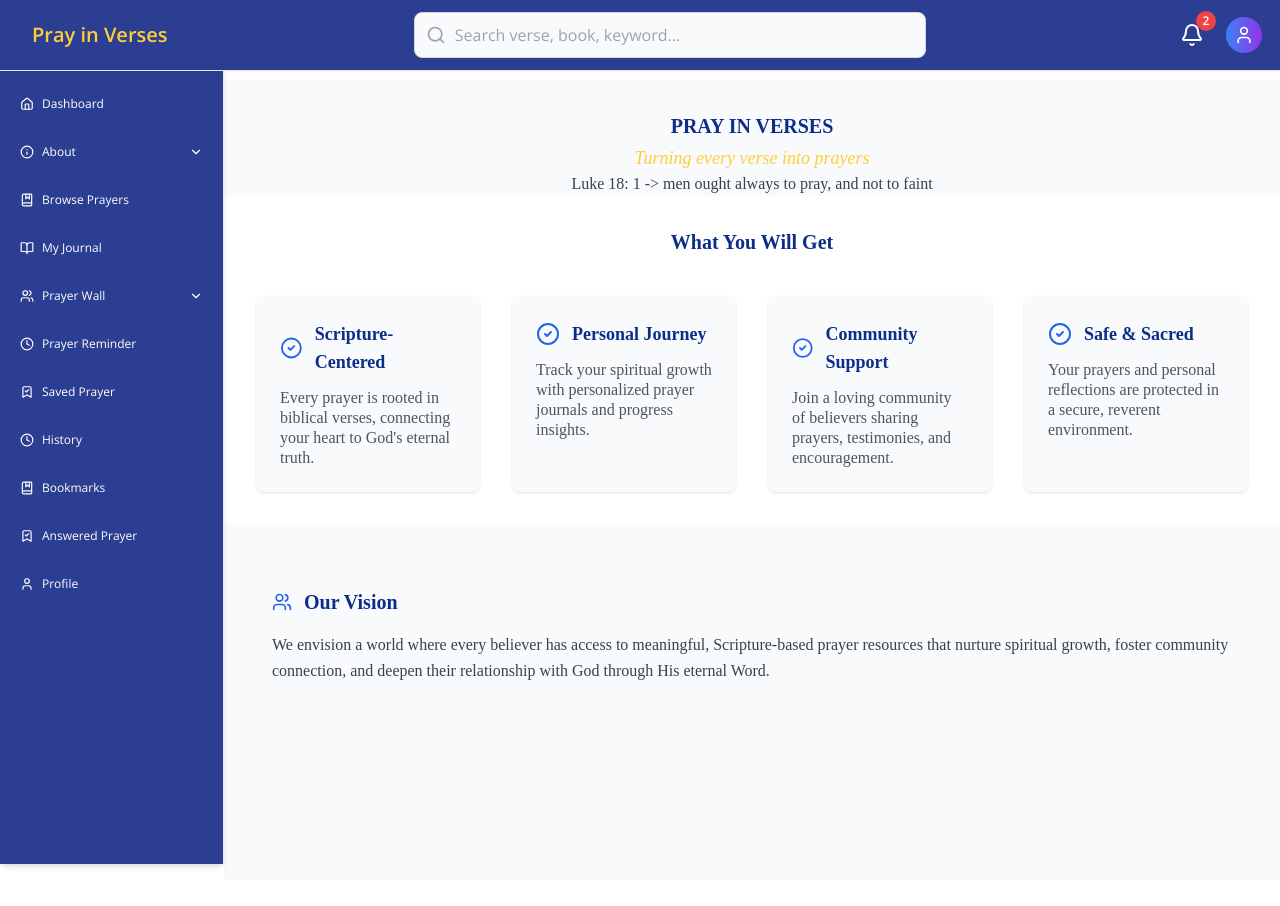
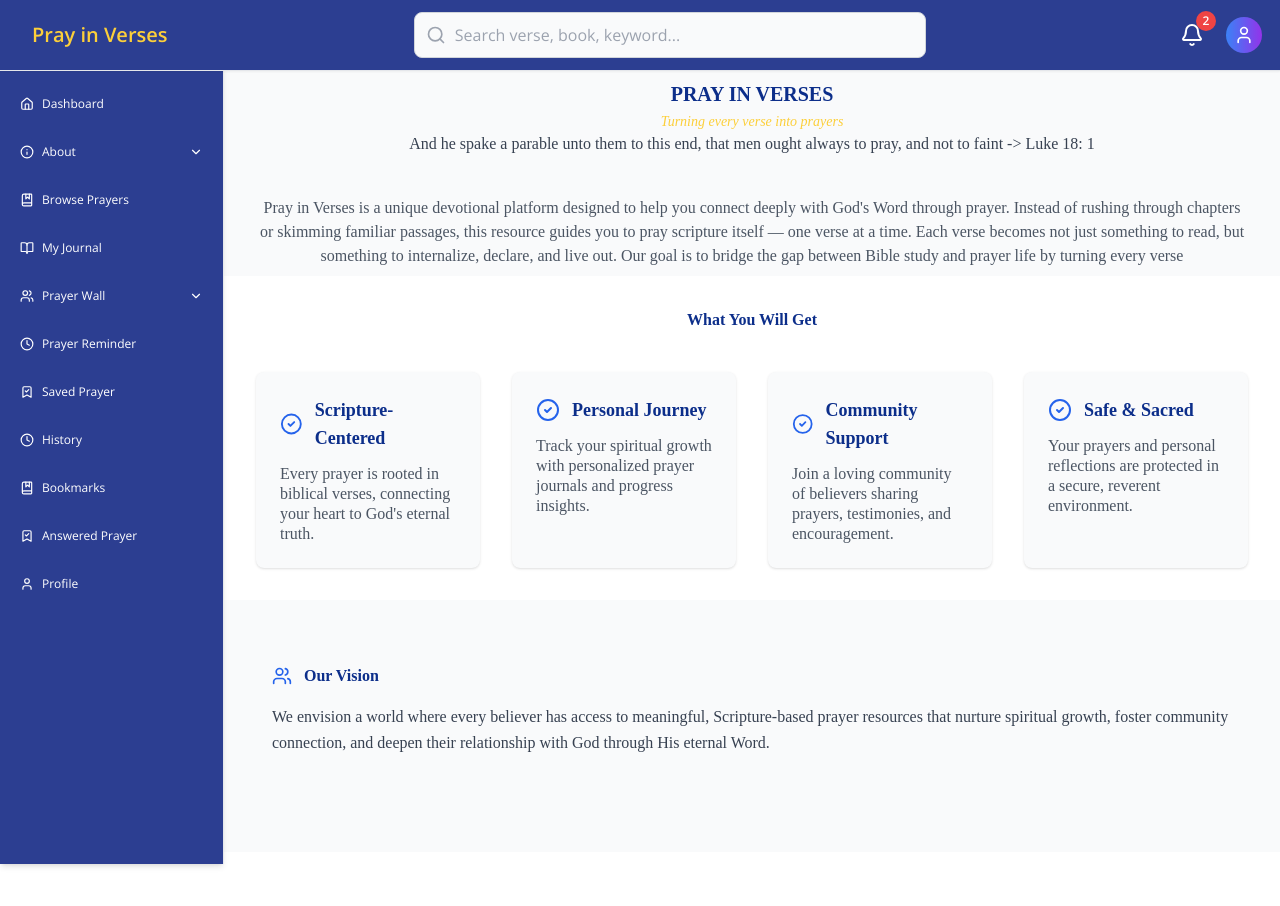
Before and after one commit to preckidtech/Pray-in-Verses, a React (Vite) app: page /about in a window 1280 px wide. Shown: the top 906 px of the page. After the commit the page ends 852 px from the top, so only its background shows below. Built offline with nearby package versions, Linux system fonts and the light colour scheme.

Commit message:
new update on about

```diff
--- a/src/data/defaultContent.js
+++ b/src/data/defaultContent.js
@@ -5,33 +5,53 @@ export function getDefaultAboutContent() {
     hero: {
       title: "PRAY IN VERSES",
       description: "Turning every verse into prayers",
-      motivation: "Luke 18: 1 -> men ought always to pray, and not to faint"
+      motivation:
+        "And he spake a parable unto them to this end, that men ought always to pray, and not to faint -> Luke 18: 1",
+      about:
+        " Pray in Verses is a unique devotional platform designed to help you connect deeply with God's Word through prayer. Instead of  rushing through chapters or skimming familiar passages, this resource guides you to pray scripture itself — one verse at a  time. Each verse becomes not just something to read, but something   to internalize, declare, and live out. Our goal is to bridge the  gap between Bible study and prayer life by turning every verse",
     },
     story: {
       title: "Born from a Heart for Prayer",
       paragraphs: [
         "Pray the Bible was born from a simple yet profound realization: prayer becomes more meaningful when anchored in God's own words. We believe that Scripture-based prayer transforms not just our requests, but our entire relationship with the Divine.",
-        "What started as a personal journey of discovery has grown into a platform that helps thousands of believers worldwide deepen their prayer life through the beautiful marriage of Scripture and supplication."
+        "What started as a personal journey of discovery has grown into a platform that helps thousands of believers worldwide deepen their prayer life through the beautiful marriage of Scripture and supplication.",
       ],
       quote: "Your word is a lamp for my feet, a light on my path.",
-      quoteAuthor: "Psalm 119:105"
+      quoteAuthor: "Psalm 119:105",
     },
     features: [
-      { title: "Scripture-Centered", description: "Every prayer is rooted in biblical verses, connecting your heart to God's eternal truth." },
-      { title: "Personal Journey", description: "Track your spiritual growth with personalized prayer journals and progress insights." },
-      { title: "Community Support", description: "Join a loving community of believers sharing prayers, testimonies, and encouragement." },
-      { title: "Safe & Sacred", description: "Your prayers and personal reflections are protected in a secure, reverent environment." }
+      {
+        title: "Scripture-Centered",
+        description:
+          "Every prayer is rooted in biblical verses, connecting your heart to God's eternal truth.",
+      },
+      {
+        title: "Personal Journey",
+        description:
+          "Track your spiritual growth with personalized prayer journals and progress insights.",
+      },
+      {
+        title: "Community Support",
+        description:
+          "Join a loving community of believers sharing prayers, testimonies, and encouragement.",
+      },
+      {
+        title: "Safe & Sacred",
+        description:
+          "Your prayers and personal reflections are protected in a secure, reverent environment.",
+      },
     ],
     stats: [
       { number: "50K+", label: "Active Users" },
       { number: "1M+", label: "Prayers Offered" },
       { number: "10K+", label: "Verses Explored" },
-      { number: "95%", label: "User Satisfaction" }
+      { number: "95%", label: "User Satisfaction" },
     ],
     vision: {
       title: "Our Vision",
-      description: "We envision a world where every believer has access to meaningful, Scripture-based prayer resources that nurture spiritual growth, foster community connection, and deepen their relationship with God through His eternal Word."
-    }
+      description:
+        "We envision a world where every believer has access to meaningful, Scripture-based prayer resources that nurture spiritual growth, foster community connection, and deepen their relationship with God through His eternal Word.",
+    },
   };
 }
 
@@ -40,24 +60,75 @@ export function getDefaultMissionContent() {
     hero: {
       title: "Our",
       highlight: "Mission",
-      description: "To revolutionize the way believers engage with prayer by seamlessly weaving Scripture into every spiritual conversation with God."
+      description:
+        "To revolutionize the way believers engage with prayer by seamlessly weaving Scripture into every spiritual conversation with God.",
     },
-    missionStatement: "To empower believers worldwide with Scripture-centered prayer tools that deepen their relationship with God, strengthen their faith community, and transform their spiritual journey.",
+    missionStatement:
+      "To empower believers worldwide with Scripture-centered prayer tools that deepen their relationship with God, strengthen their faith community, and transform their spiritual journey.",
     coreValues: [
-      { title: "Scripture Foundation", description: "Every feature, prayer, and interaction is built upon the solid foundation of Biblical truth." },
-      { title: "Authentic Connection", description: "Fostering genuine relationships between believers and their Creator through heartfelt prayer." },
-      { title: "Community Unity", description: "Building bridges between believers worldwide, creating a global family united in faith." },
-      { title: "Excellence in Service", description: "Delivering exceptional spiritual tools that honor God and serve His people with distinction." }
+      {
+        title: "Scripture Foundation",
+        description:
+          "Every feature, prayer, and interaction is built upon the solid foundation of Biblical truth.",
+      },
+      {
+        title: "Authentic Connection",
+        description:
+          "Fostering genuine relationships between believers and their Creator through heartfelt prayer.",
+      },
+      {
+        title: "Community Unity",
+        description:
+          "Building bridges between believers worldwide, creating a global family united in faith.",
+      },
+      {
+        title: "Excellence in Service",
+        description:
+          "Delivering exceptional spiritual tools that honor God and serve His people with distinction.",
+      },
     ],
     initiatives: [
-      { title: "Global Prayer Network", description: "Connecting believers across continents for unified prayer and spiritual support.", impact: "150+ Countries Reached" },
-      { title: "Youth Prayer Movement", description: "Empowering the next generation with Scripture-based prayer habits and spiritual disciplines.", impact: "25K+ Young Believers" },
-      { title: "Multilingual Access", description: "Breaking language barriers to make prayer resources accessible to all nations and tongues.", impact: "12 Languages Supported" }
+      {
+        title: "Global Prayer Network",
+        description:
+          "Connecting believers across continents for unified prayer and spiritual support.",
+        impact: "150+ Countries Reached",
+      },
+      {
+        title: "Youth Prayer Movement",
+        description:
+          "Empowering the next generation with Scripture-based prayer habits and spiritual disciplines.",
+        impact: "25K+ Young Believers",
+      },
+      {
+        title: "Multilingual Access",
+        description:
+          "Breaking language barriers to make prayer resources accessible to all nations and tongues.",
+        impact: "12 Languages Supported",
+      },
     ],
     goals: [
-      { year: "2024", title: "Community Expansion", description: "Reach 100,000 active users and launch advanced community features", status: "In Progress" },
-      { year: "2025", title: "Global Outreach", description: "Expand to 25 languages and establish regional prayer leaders", status: "Planned" },
-      { year: "2026", title: "Educational Integration", description: "Partner with seminaries and churches for structured prayer education", status: "Vision" }
-    ]
+      {
+        year: "2024",
+        title: "Community Expansion",
+        description:
+          "Reach 100,000 active users and launch advanced community features",
+        status: "In Progress",
+      },
+      {
+        year: "2025",
+        title: "Global Outreach",
+        description:
+          "Expand to 25 languages and establish regional prayer leaders",
+        status: "Planned",
+      },
+      {
+        year: "2026",
+        title: "Educational Integration",
+        description:
+          "Partner with seminaries and churches for structured prayer education",
+        status: "Vision",
+      },
+    ],
   };
 }
--- a/src/pages/About.jsx
+++ b/src/pages/About.jsx
@@ -6,26 +6,29 @@ export default function About() {
   const content = getDefaultAboutContent();
 
   return (
-    <div className="my-[80px] md:ml-56 pt-8 bg-gray-50 min-h-screen font-['Poppins']">
+    <div className="pt-20 pb-8 md:ml-56 bg-gray-50 min-h-screen font-['Poppins']">
       {/* Hero Section */}
-      <section className=" text-white px-8">
+      <section className=" text-white px-8 pb-2">
         <div className="max-w-5xl mx-auto text-center">
           <h1 className="text-xl text-[#0C2E8A] font-bold">{content.hero.title}</h1>
-          <h2 className="text-lg mt-1 font-semibold text-yellow-300">
+          <h2 className="text-sm mt-1 font-semibold text-yellow-300">
             {content.hero.highlight}
           </h2>
-          <p className="italic text-[#FCCF3A] text-lg max-w-2xl mx-auto">
+          <p className="italic text-sm text-[#FCCF3A]  max-w-2xl mx-auto">
             {content.hero.description}
           </p>
-          <p className="text-gray-700">
+          <p className="text-gray-700 text-base">
             {content.hero.motivation}
+          </p>
+          <p className="text-gray-600 text-base mt-10 ">
+            {content.hero.about}
           </p>
         </div>
       </section>
 
       {/* Features Section */}
       <section className="bg-white py-8 px-8">
-        <h2 className="text-xl font-bold text-center mb-10">What You Will Get</h2>
+        <h2 className="text-base font-bold text-center mb-10">What You Will Get</h2>
         <div className="grid md:grid-cols-2 lg:grid-cols-4 gap-8 max-w-6xl mx-auto">
           {content.features.map((feature, idx) => (
             <div
@@ -44,7 +47,7 @@ export default function About() {
 
       {/* Vision Section */}
       <section className="py-16 px-8 max-w-5xl mx-auto">
-        <h2 className="text-xl font-bold mb-4 flex items-center gap-3">
+        <h2 className="text-base font-bold mb-4 flex items-center gap-3">
           <Users size={20} className="text-blue-600" /> {content.vision.title}
         </h2>
         <p className="text-gray-700 text-sm md:text-[16px] leading-relaxed">
```
